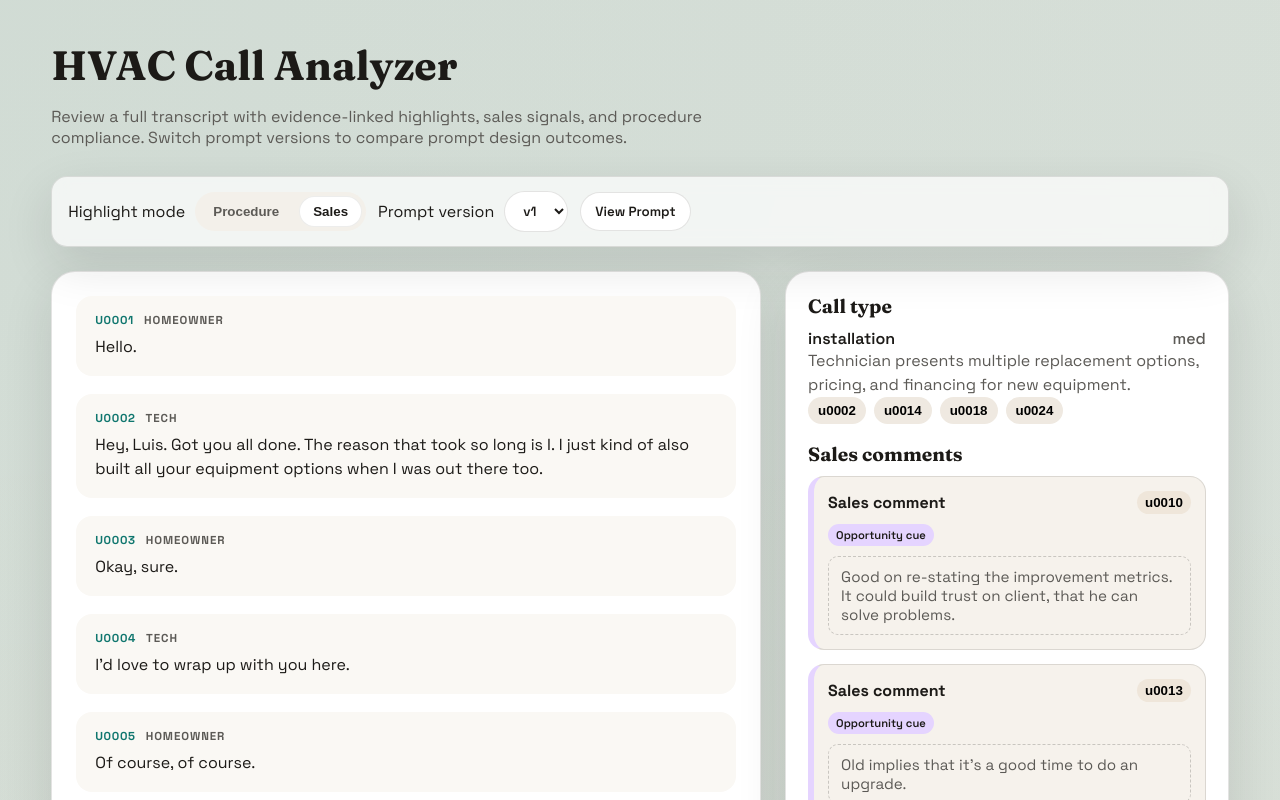
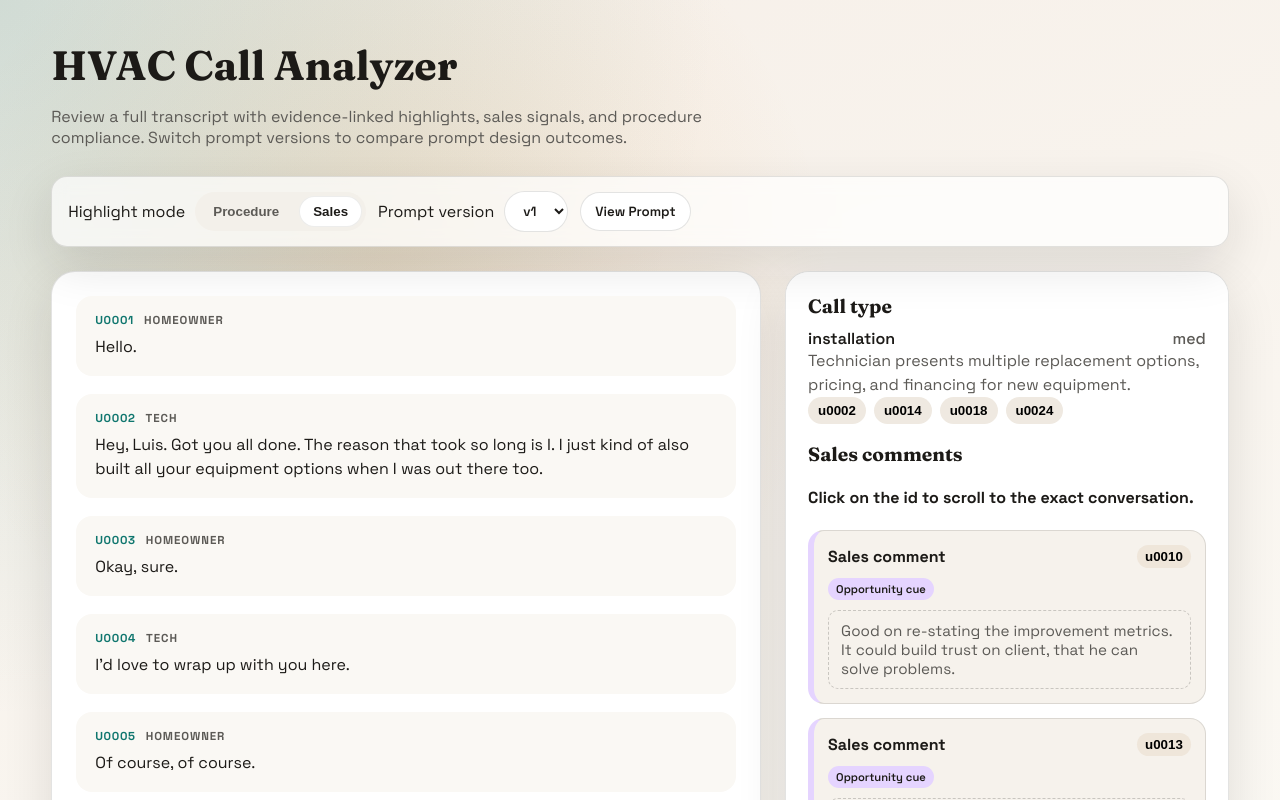
Before and after one commit to lennylin1998/noso-demo, a Next.js app: page / in a window 1280 px wide. Shown: the top 800 px of the page. Built offline with nearby package versions, Linux system fonts and the light colour scheme.

Commit message:
Update for UI

```diff
--- a/app/globals.css
+++ b/app/globals.css
@@ -19,6 +19,7 @@
   --sales-signal: #fbd4b4;
   --sales-upsell: #c7f0df;
   --sales-cue: #e5d4ff;
+  --panel-height: min(78vh, 820px);
 }
 
 * {
@@ -123,6 +124,7 @@ select,
   grid-template-columns: minmax(0, 1.6fr) minmax(0, 1fr);
   gap: 24px;
   margin-top: 24px;
+  align-items: stretch;
 }
 
 .panel {
@@ -133,10 +135,19 @@ select,
 }
 
 .transcript {
+  padding: 0;
+  display: flex;
+  flex-direction: column;
+  height: var(--panel-height);
+  overflow: hidden;
+}
+
+.transcript-scroll {
   padding: 24px 24px 32px;
   display: flex;
   flex-direction: column;
   gap: 18px;
+  overflow: auto;
 }
 
 .unit {
@@ -262,6 +273,8 @@ select,
   display: flex;
   flex-direction: column;
   gap: 18px;
+  height: var(--panel-height);
+  overflow: auto;
 }
 
 .section h3 {
--- a/app/page.js
+++ b/app/page.js
@@ -319,6 +319,7 @@ function PageContent() {
 
       <section className="grid">
         <div className="panel transcript">
+          <div className="transcript-scroll">
             {units.map((unit) => {
               const tags = highlightMode === "procedure" ? unit.procedureTags : unit.salesTags;
               const groupClass =
@@ -353,6 +354,7 @@ function PageContent() {
               );
             })}
           </div>
+        </div>
 
         <aside className="panel sidebar">
           <section className="section">
@@ -373,6 +375,7 @@ function PageContent() {
           {highlightMode === "procedure" ? (
             <section className="section">
               <h3>Procedure comments</h3>
+              <h4>Click on the id to scroll to the exact conversation.</h4>
               <div className="comment-block comment-intro">
                 <div className="comment-header">
                   <span>Introduction</span>
@@ -434,6 +437,7 @@ function PageContent() {
           ) : (
             <section className="section">
               <h3>Sales comments</h3>
+              <h4>Click on the id to scroll to the exact conversation.</h4>
               {salesTaggedUnits.length === 0 ? (
                 <p>No sales-tagged messages found.</p>
               ) : (
```
Lines whose indentation alone changed are shown as unchanged.
